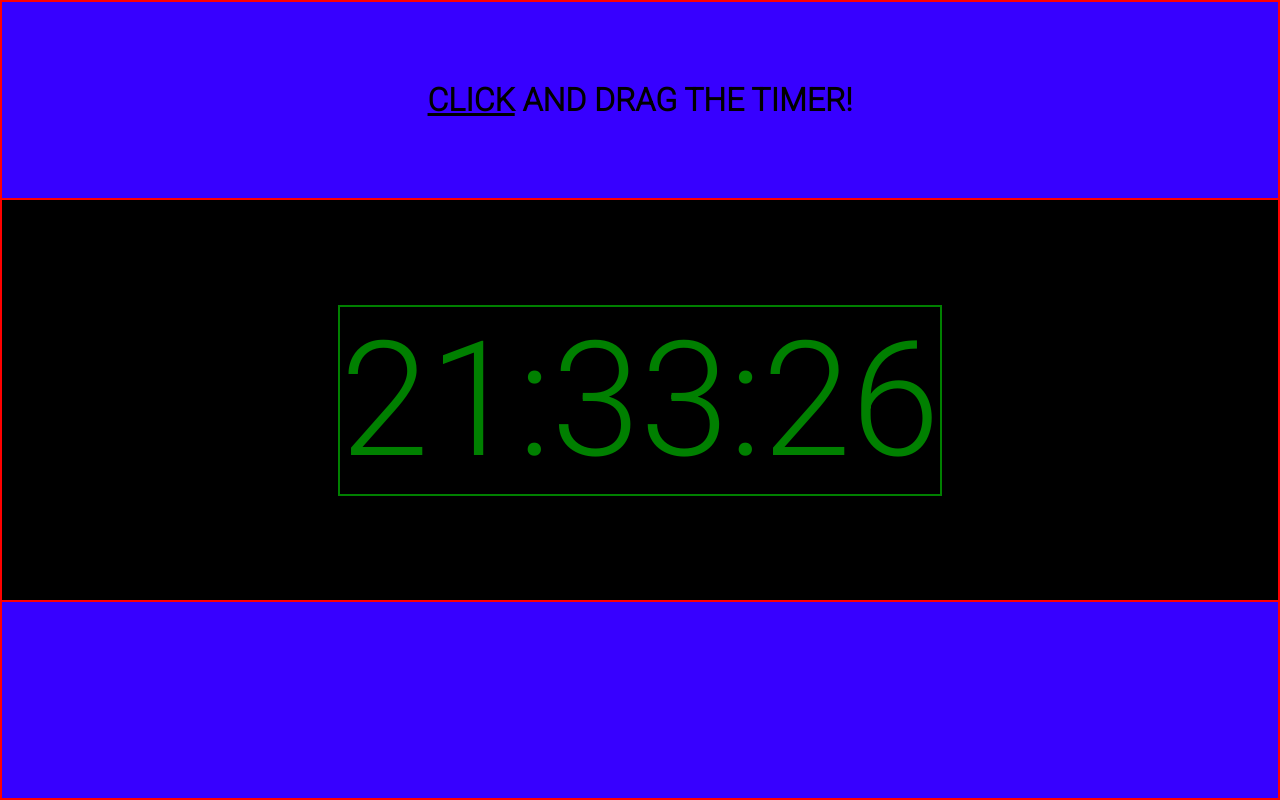
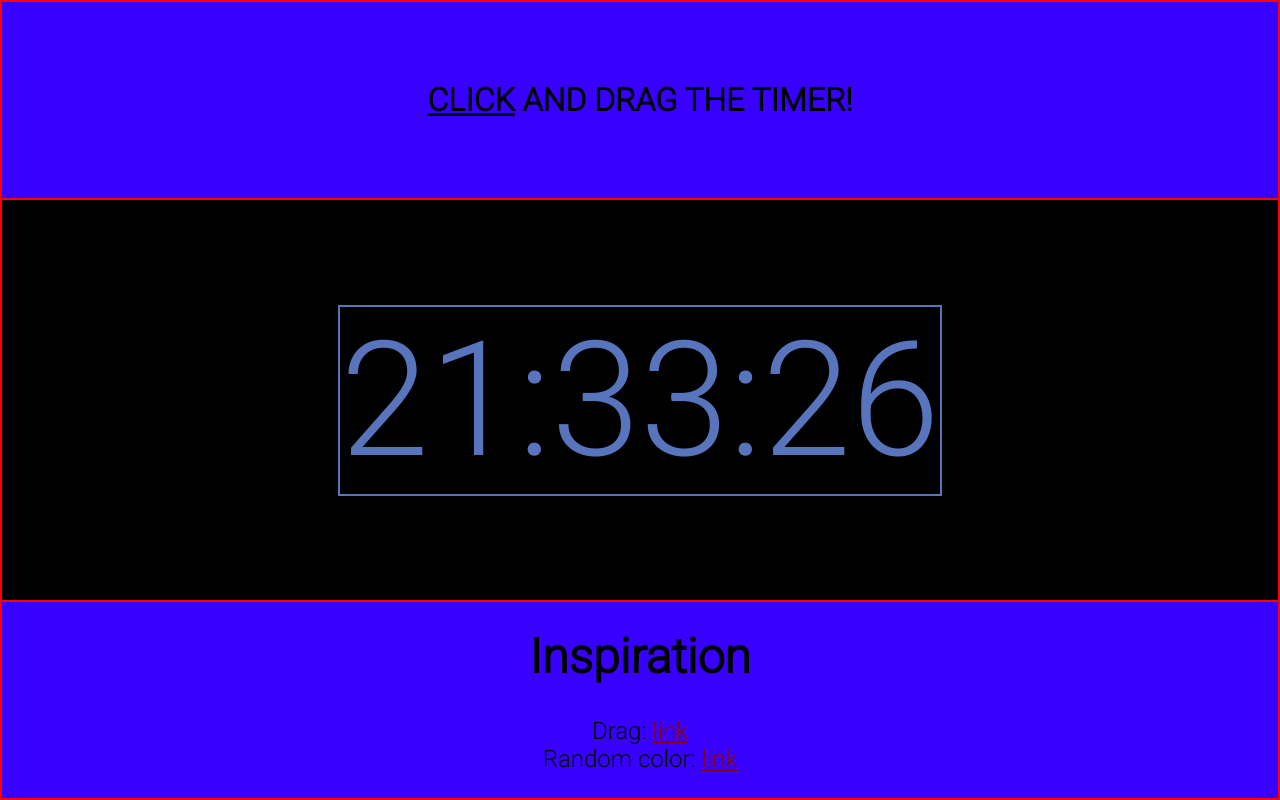
Before and after one commit to bboysofus/Timer, a plain HTML site: page index.html in a window 1280 px wide. Both pictures are taken after a click on the element "CLICK". Drawn offline with Linux system fonts and the light colour scheme.

Commit message:
Add files via upload

```diff
--- a/index.css
+++ b/index.css
@@ -5,6 +5,11 @@
     padding: 0;
     box-sizing: border-box;
     font-family: 'Roboto';
+}
+
+::selection{
+    color: white;
+    background-color: white;
 }
 
 body{
@@ -23,7 +28,6 @@ body{
     border: 2px yellow solid;
     cursor: move;
     position: absolute;
-    z-index: 9;
 }
 
 header{
@@ -33,7 +37,7 @@ header{
     place-items: center;
 }
 
-#click{
+#clickMe{
     text-decoration: underline;
     cursor: pointer;
 }
@@ -49,4 +53,28 @@ main{
 footer{
     background-color: rgb(55, 0, 255);
     border: 2px solid red;
+    display: grid;
+    place-items: center;
 }
+
+#insp{
+    display: grid;
+    place-items: center;
+    font-size: 3vh;
+}
+
+#insp h1{
+    margin-bottom: 4vh;
+}
+
+#link1{
+    cursor: pointer;
+    color: darkred;
+    text-decoration: underline;
+}
+
+#link2{
+    cursor: pointer;
+    color: darkred;
+    text-decoration: underline;
+}
--- a/index.html
+++ b/index.html
@@ -10,7 +10,7 @@
 <body>
 
     <header>
-        <h1><span id="click" onclick="skiftFarve()">CLICK</span> AND DRAG THE TIMER!</h1>
+        <h1><span id="clickMe" onclick="skiftFarve()">CLICK</span> AND DRAG THE TIMER!</h1>
     </header>
 
     <main>
@@ -24,7 +24,11 @@
     </main>
 
     <footer>
-
+        <div id="insp">
+            <h1>Inspiration</h1>
+            <p>Drag: <a href="https://www.w3schools.com/howto/howto_js_draggable.asp" target="_blank"><span id="link1">link</span></a></p>
+            <p>Random color: <a href="https://stackoverflow.com/questions/41373407/changing-background-color-with-every-click-in-pure-javascript" target="_blank"><span id="link2">link</span></a></p>
+        </div>
     </footer>
 
     <script src="index.js"></script>
--- a/index.js
+++ b/index.js
@@ -1,6 +1,8 @@
 let timer = document.querySelector('#timer')
 let min = document.querySelector('#min')
 let sek = document.querySelector('#sek')
+let clickMe = document.getElementById("clickMe")
+let allchar = "0123456789ABCDEF"
 
 
 const saetTid = () => {
@@ -63,7 +65,11 @@ function dragElement(elmnt) {
     }
   }
 
-  function skiftFarve(){
-        document.getElementById("ur").style.color = "green"
-        document.getElementById("ur").style.borderColor = "green"
+    function skiftFarve(){
+      let randcol = ""
+      for(let i=0; i<6; i++){
+        randcol += allchar[Math.floor(Math.random()*16)]
+      }
+      document.getElementById("ur").style.color = "#"+randcol
+      document.getElementById("ur").style.borderColor = "#"+randcol
   }
```
